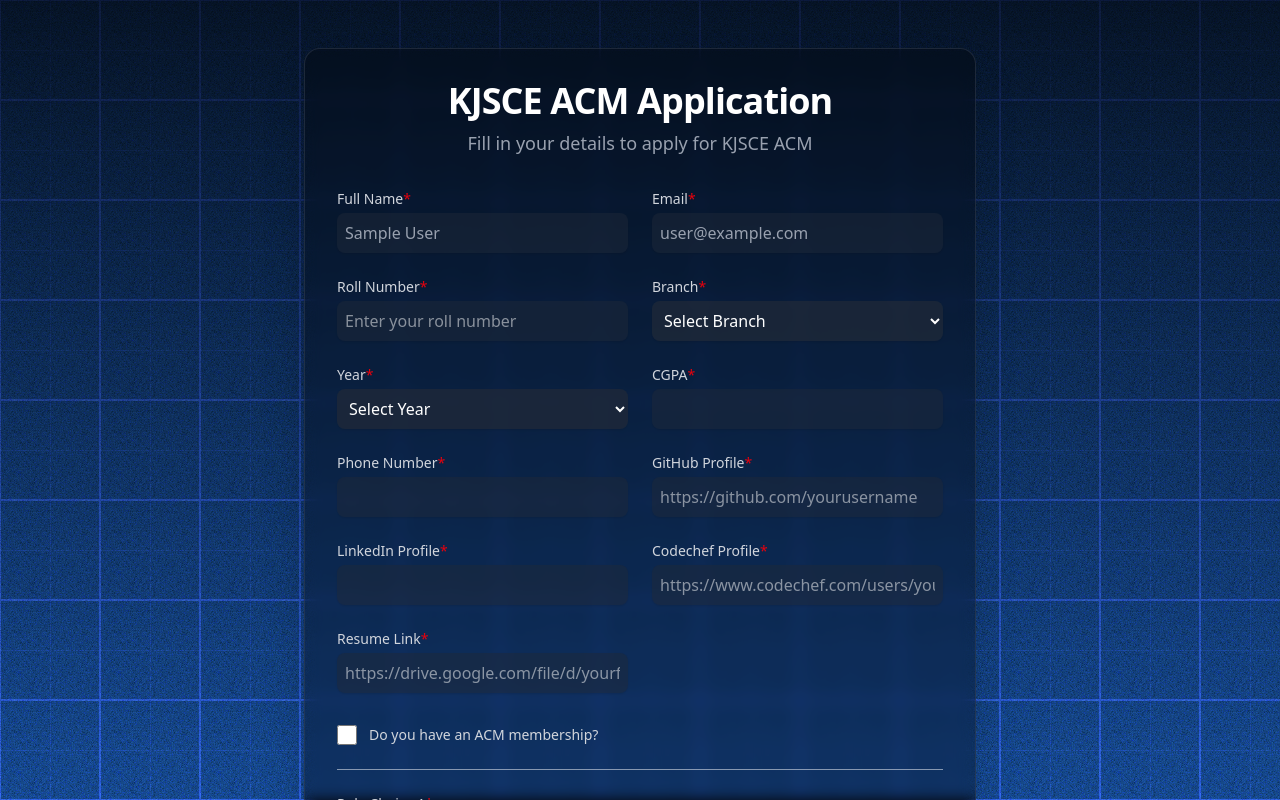
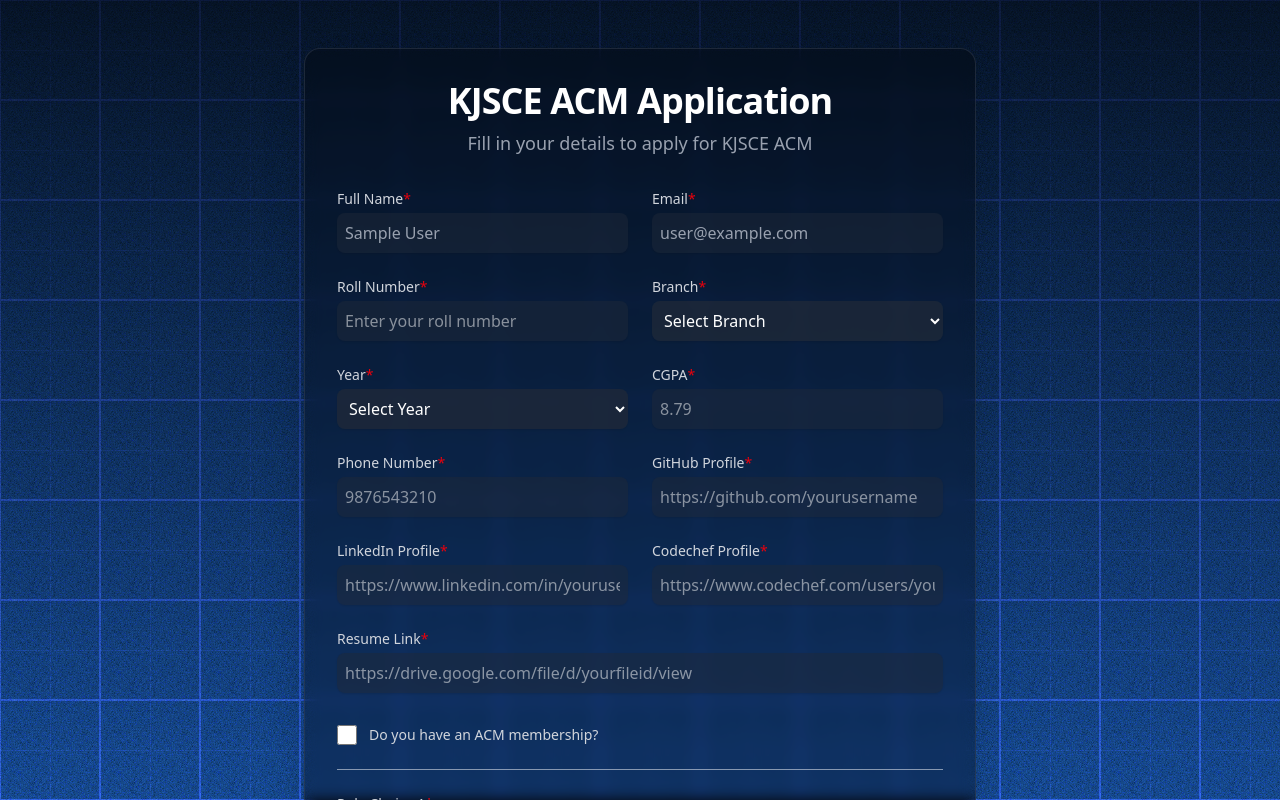
Before and after one commit to ACM-KJSCE/ACM-Form, a React (Vite) app: page /join/form in a window 1280 px wide. Shown: the top 800 px of the page. Built offline with nearby package versions, Linux system fonts and the light colour scheme; no server answers; the database is empty; sample sign-in values are in the browser's storage.

Commit message:
cherry on top

```diff
--- a/src/pages/Form.tsx
+++ b/src/pages/Form.tsx
@@ -421,6 +421,7 @@
                   type="tel"
                   name="cgpa"
                   id="cgpa"
+                  placeholder="8.79"
                   // required
                   value={formData.cgpa}
                   disabled={localStorage.getItem("ViewForm") === "true"}
@@ -441,6 +442,7 @@
                   type="tel"
                   name="phoneNumber"
                   id="phoneNumber"
+                  placeholder="9876543210"
                   // required
                   value={formData.phoneNumber}
                   disabled={localStorage.getItem("ViewForm") === "true"}
@@ -482,7 +484,8 @@
                   type="url"
                   name="linkedinProfile"
                   id="linkedinProfile"
-                  required
+                  placeholder="https://www.linkedin.com/in/yourusername"
+                  //required
                   value={formData.linkedinProfile}
                   disabled={localStorage.getItem("ViewForm") === "true"}
                   onChange={handleChange}
@@ -509,6 +512,8 @@
                   className="p-2 mt-1 block w-full rounded-lg bg-gray-800/50 border-gray-700 text-white shadow-sm focus:border-blue-500 focus:ring-blue-500 transition-colors"
                 />
               </div>
+            </div>
+
               <div>
                 <label
                   htmlFor="resume"
@@ -528,10 +533,6 @@
                   className="p-2 mt-1 block w-full rounded-lg bg-gray-800/50 border-gray-700 text-white shadow-sm focus:border-blue-500 focus:ring-blue-500 transition-colors"
                 />
               </div>
-
-            </div>
-
-
 
               <div className="pt-2 flex items-center">
                 <input
--- a/src/pages/Preview.tsx
+++ b/src/pages/Preview.tsx
@@ -167,6 +167,8 @@
                   {formData.codechefProfile}
                 </a>
               </div>
+            </div>
+
               <div>
                 <span className="block text-sm font-medium text-gray-300">
                   Resume Link
@@ -180,6 +182,12 @@
                   {formData.resume}
                 </a>
               </div>
+
+             <div>
+                <span className="block text-sm font-medium text-gray-300">
+                  Membership Number
+                </span>
+                <span className="block mt-1 text-white">{formData.membershipNumber}</span>
             </div>
 
             <div>
```
